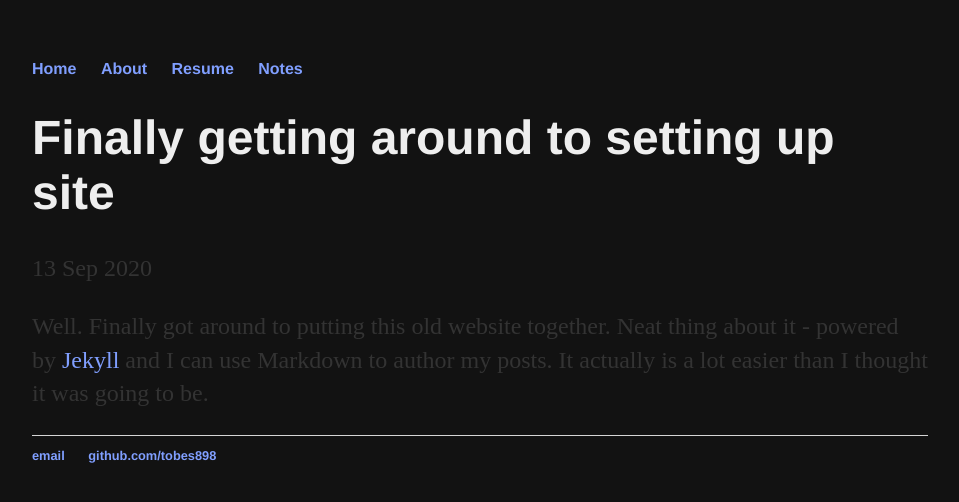
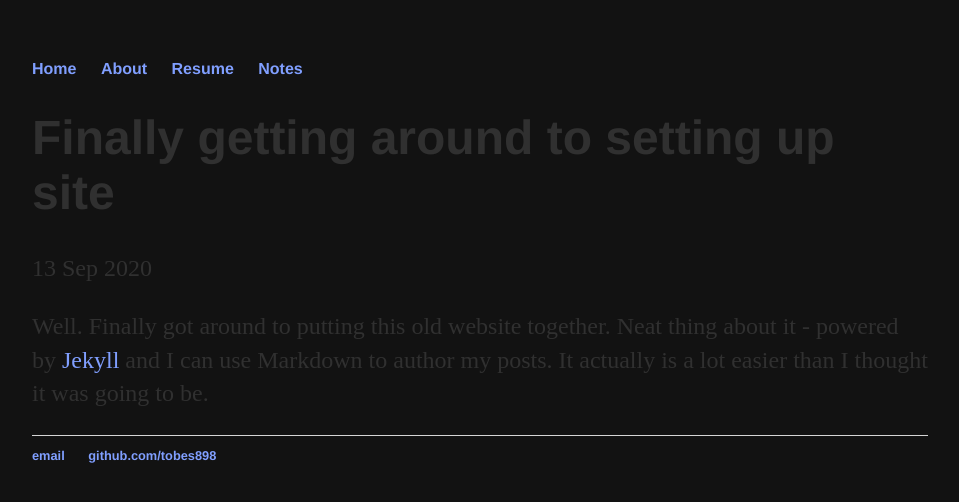
Before and after one commit to tobes898/tobes898.github.io, a Jekyll site: the page built from _posts/2020-09-13-setting-up-webpage.md, in a window 1280 px wide. Shown: the top 502 px of the page, without its empty margins (160-1119 px from the left). Built offline with Jekyll 4.4.1, drawn with Linux system fonts in a browser that asks for light colours.

Commit message:
Changing h1 & p color from white to grey

```diff
--- a/css/main.css
+++ b/css/main.css
@@ -27,11 +27,12 @@ a:hover {
 h1 {
     font-size: 3em;
     font-family:'Helvetica', 'Arial', 'Sans-Serif';
+    color: #303030
 }
 p {
     font-size: 1.5em;
     line-height: 1.4em;
-    color: #333;
+    color: #303030;
 }
 footer {
     border-top: 1px solid #d5d5d5;
```
